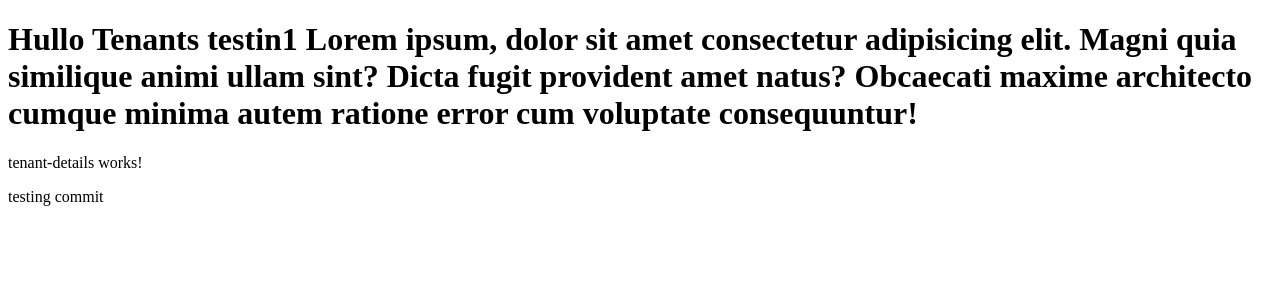
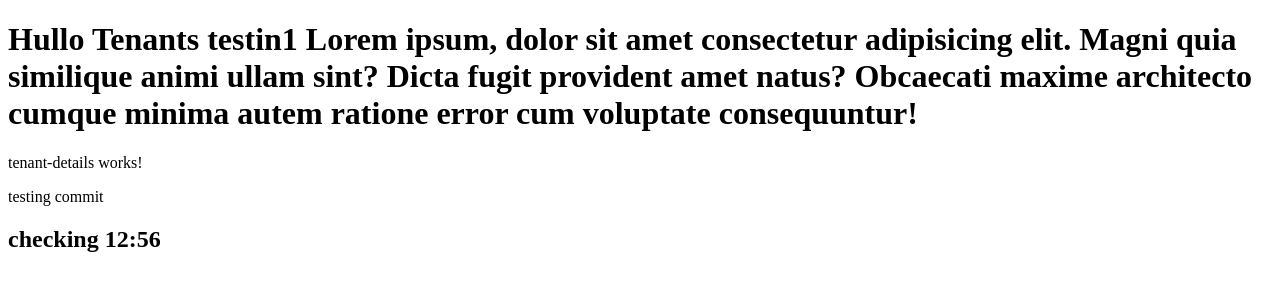
Before and after one commit to SabaAhmad21/Tenants-Info, an Angular app in the folder myTenants/: page / in a window 1280 px wide. Shown: the top 300 px of the page. Built offline with nearby package versions, Linux system fonts and the light colour scheme.

Commit message:
checking 12:56

```diff
--- a/myTenants/src/app/forms/tenant-details/tenant-details.component.html
+++ b/myTenants/src/app/forms/tenant-details/tenant-details.component.html
@@ -2,3 +2,4 @@
 <h1>Hullo Tenants testin1 Lorem ipsum, dolor sit amet consectetur adipisicing elit. Magni quia similique animi ullam sint? Dicta fugit provident amet natus? Obcaecati maxime architecto cumque minima autem ratione error cum voluptate consequuntur!</h1>
 <p>tenant-details works!</p>
 <p>testing commit</p>
+<h2>checking 12:56</h2>
```
